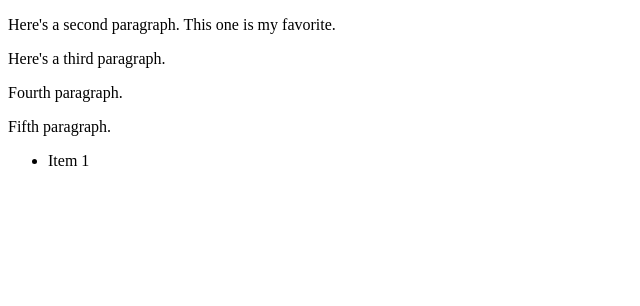
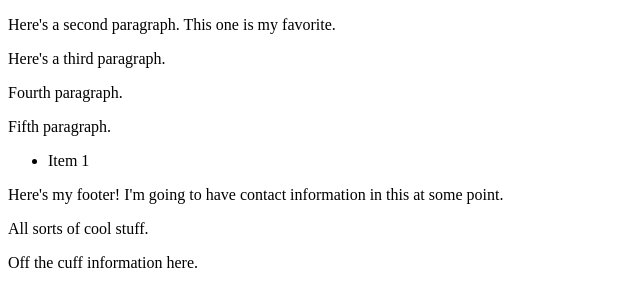
Before and after one commit to CMDChelp/workshop-demo-live, a plain HTML site: page index.html in a window 1280 px wide. Shown: the whole page, without its empty margins (0-640 px from the left). Drawn offline with Linux system fonts and the light colour scheme.

Commit message:
updated index.html
Started work on the footer. Awesome.

```diff
--- a/index.html
+++ b/index.html
@@ -15,5 +15,12 @@
 			<li>Item 1</li>
 		</ul>
 	</div>
+	<footer>
+		<div>
+			<p>Here's my footer! I'm going to have contact information in this at some point.</p>
+			<p>All sorts of cool stuff.</p>
+			<p>Off the cuff information here.</p>
+		</div>
+	</footer>
 </body>
 </html>
```
